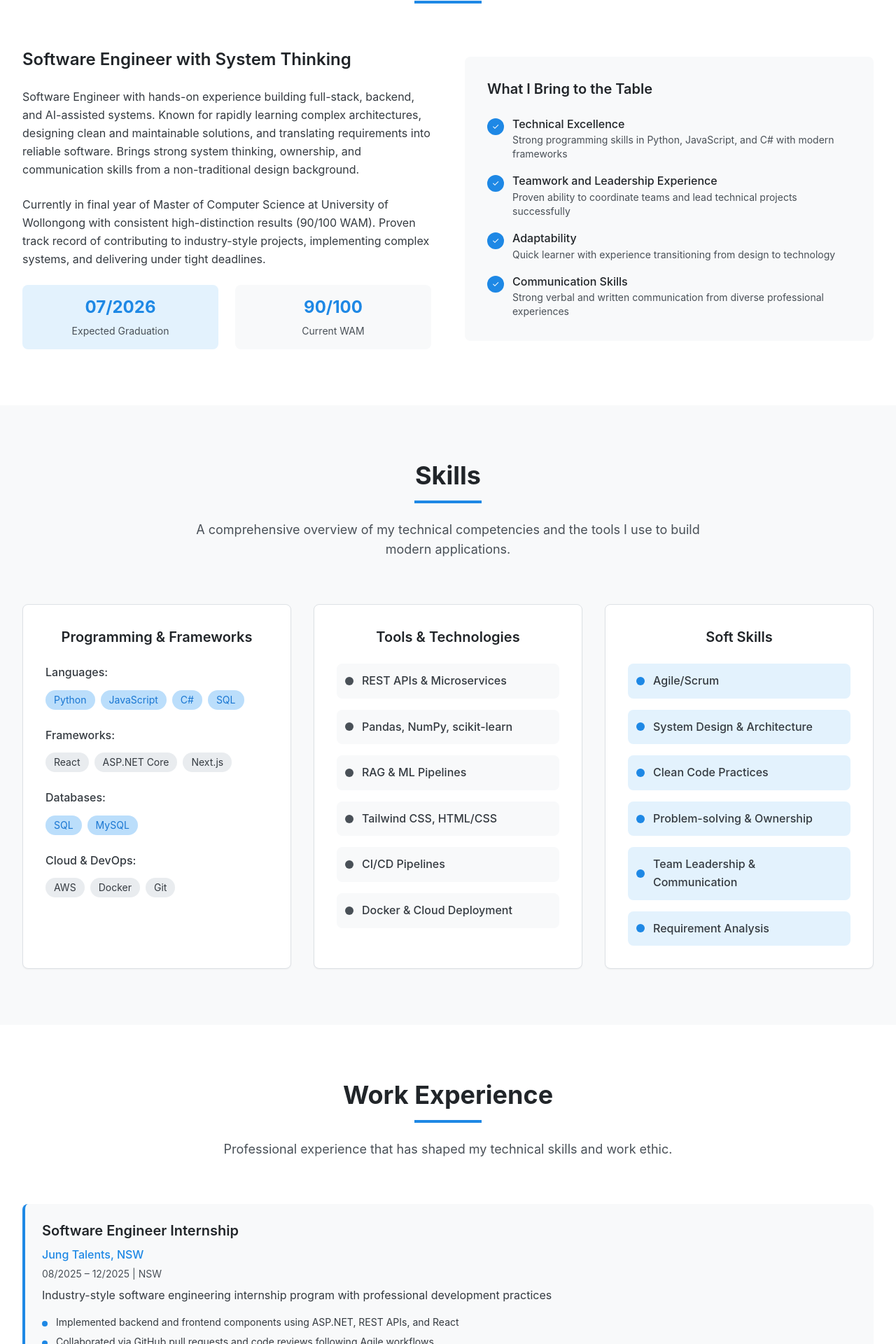
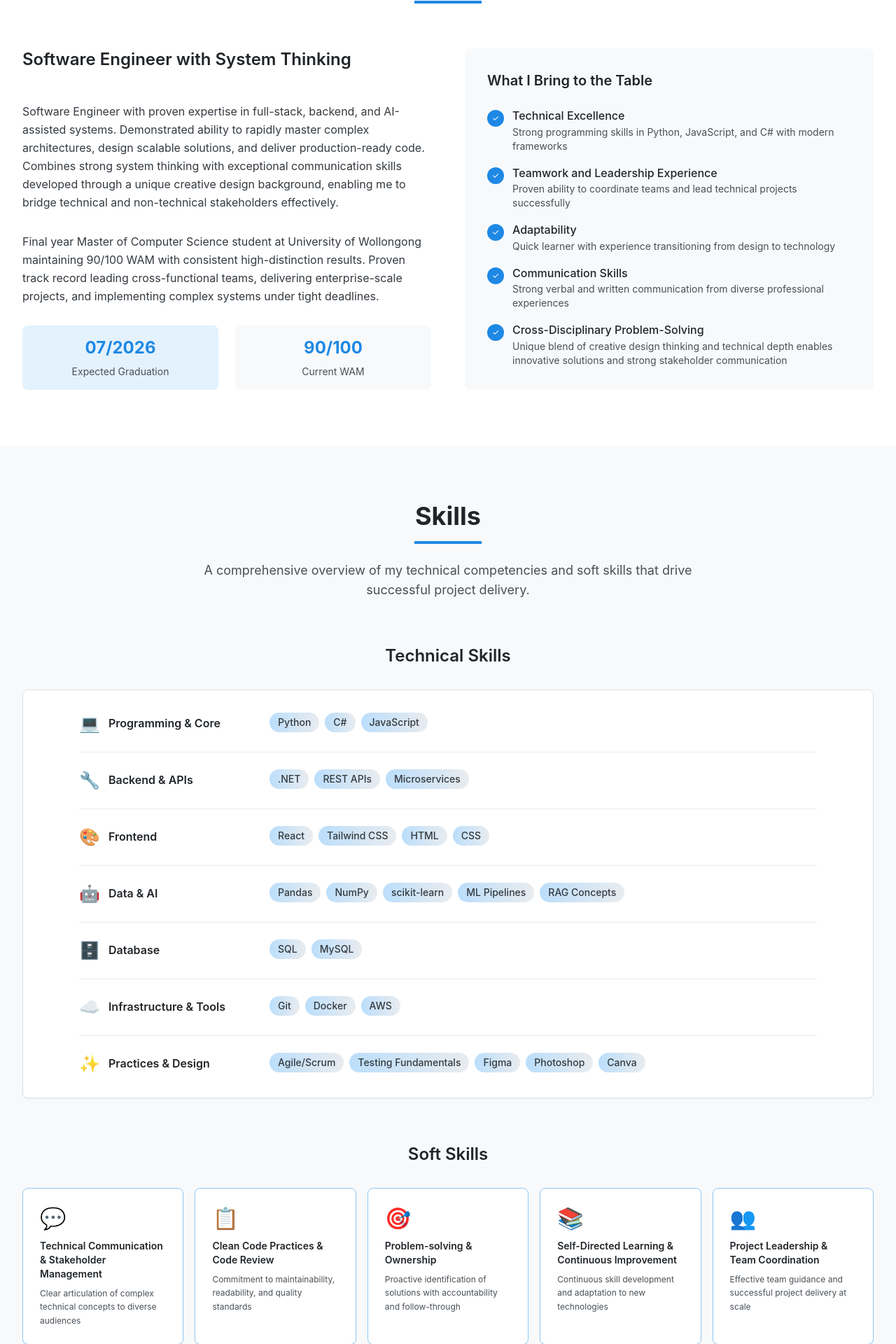
Before and after one commit to id-nynt/250020_Profile-Web, a Next.js app in the folder frontend/: page / in a window 1280 px wide. Shown: the part 1000-2920 px from the top of the page at 70% size. Built offline with nearby package versions, Linux system fonts and the light colour scheme.

Commit message:
260203_Update contents

```diff
--- a/frontend/src/components/About.tsx
+++ b/frontend/src/components/About.tsx
@@ -9,26 +9,26 @@ const About = () => {
           <div className="w-24 h-1 bg-accent-600 mx-auto"></div>
         </div>
 
-        <div className="grid grid-cols-1 lg:grid-cols-2 gap-12 items-center">
-          <div className="space-y-6">
+        <div className="grid grid-cols-1 lg:grid-cols-2 gap-12">
+          <div className="flex flex-col justify-between">
             <h3 className="text-2xl font-semibold text-primary-800 mb-4">
               Software Engineer with System Thinking
             </h3>
 
             <p className="text-primary-700 leading-relaxed">
-              Software Engineer with hands-on experience building full-stack, backend, and AI-assisted systems.
-              Known for rapidly learning complex architectures, designing clean and maintainable solutions, and translating
-              requirements into reliable software. Brings strong system thinking, ownership, and communication skills
-              from a non-traditional design background.
+              Software Engineer with proven expertise in full-stack, backend, and AI-assisted systems.
+              Demonstrated ability to rapidly master complex architectures, design scalable solutions, and deliver production-ready code.
+              Combines strong system thinking with exceptional communication skills developed through a unique creative design background,
+              enabling me to bridge technical and non-technical stakeholders effectively.
             </p>
 
             <p className="text-primary-700 leading-relaxed">
-              Currently in final year of Master of Computer Science at University of Wollongong with consistent
-              high-distinction results (90/100 WAM). Proven track record of contributing to industry-style projects,
-              implementing complex systems, and delivering under tight deadlines.
+              Final year Master of Computer Science student at University of Wollongong maintaining 90/100 WAM with consistent
+              high-distinction results. Proven track record leading cross-functional teams, delivering enterprise-scale projects,
+              and implementing complex systems under tight deadlines.
             </p>
 
-            <div className="grid grid-cols-2 gap-6 mt-8">
+            <div className="grid grid-cols-2 gap-6">
               <div className="text-center p-4 bg-accent-50 rounded-lg">
                 <div className="text-2xl font-bold text-accent-600 mb-2">07/2026</div>
                 <div className="text-sm text-primary-600">Expected Graduation</div>
@@ -40,7 +40,7 @@ const About = () => {
             </div>
           </div>
 
-          <div className="bg-primary-50 rounded-lg p-8">
+          <div className="bg-primary-50 rounded-lg p-8 flex flex-col">
             <h3 className="text-xl font-semibold text-primary-800 mb-6">
               What I Bring to the Table
             </h3>
@@ -85,6 +85,16 @@ const About = () => {
                   <p className="text-primary-600 text-sm">Strong verbal and written communication from diverse professional experiences</p>
                 </div>
               </div>
+
+              <div className="flex items-start space-x-3">
+                <div className="w-6 h-6 bg-accent-600 rounded-full flex items-center justify-center flex-shrink-0 mt-1">
+                  <span className="text-white text-xs">✓</span>
+                </div>
+                <div>
+                  <h4 className="font-medium text-primary-800">Cross-Disciplinary Problem-Solving</h4>
+                  <p className="text-primary-600 text-sm">Unique blend of creative design thinking and technical depth enables innovative solutions and strong stakeholder communication</p>
+                </div>
+              </div>
             </div>
           </div>
         </div>
--- a/frontend/src/components/Experience.tsx
+++ b/frontend/src/components/Experience.tsx
@@ -4,19 +4,19 @@ const Experience = () => {
       title: 'Pulse Volunteer',
       organization: 'University of Wollongong',
       period: '08/2024 – Current',
-      description: 'Supporting peers by organizing workshops and campus-wide activities, fostering collaboration and communication skills.'
+      description: 'Supporting peers through workshop organization and campus-wide activities, fostering collaboration and building communication skills.'
+    },
+    {
+      title: 'Course Team Leader',
+      organization: 'TCS Sydney Marathon presented by ASICS',
+      period: '09/2024',
+      description: 'Led volunteer team coordination, demonstrating project leadership and organizational capabilities.'
     },
     {
       title: 'CREG Volunteer',
       organization: 'Corrimal Rotary Environment Group',
       period: '08/2024 – 02/2025',
-      description: 'Collaborated on environmental cleanup initiatives, demonstrating teamwork and organizational skills.'
-    },
-    {
-      title: 'Course Team Leader',
-      organization: 'TCS Sydney Marathon presented by ASICS',
-      period: '09/2024',
-      description: 'Coordinated volunteer teams, showcasing leadership and planning capabilities.'
+      description: 'Collaborated on environmental initiatives, demonstrating teamwork and community commitment.'
     }
   ]
 
--- a/frontend/src/components/Skills.tsx
+++ b/frontend/src/components/Skills.tsx
@@ -1,27 +1,69 @@
 const Skills = () => {
-  const programmingFrameworks = {
-    languages: ['Python', 'JavaScript', 'C#', 'SQL'],
-    frameworks: ['React', 'ASP.NET Core', 'Next.js'],
-    databases: ['SQL', 'MySQL'],
-    cloudDevOps: ['AWS', 'Docker', 'Git']
+  // Technical Skills organized by category with icons
+  const technicalSkills = [
+    {
+      category: 'Programming & Core',
+      icon: '💻',
+      skills: ['Python', 'C#', 'JavaScript']
+    },
+    {
+      category: 'Backend & APIs',
+      icon: '🔧',
+      skills: ['.NET', 'REST APIs', 'Microservices']
+    },
+    {
+      category: 'Frontend',
+      icon: '🎨',
+      skills: ['React', 'Tailwind CSS', 'HTML', 'CSS']
+    },
+    {
+      category: 'Data & AI',
+      icon: '🤖',
+      skills: ['Pandas', 'NumPy', 'scikit-learn', 'ML Pipelines', 'RAG Concepts']
+    },
+    {
+      category: 'Database',
+      icon: '🗄️',
+      skills: ['SQL', 'MySQL']
+    },
+    {
+      category: 'Infrastructure & Tools',
+      icon: '☁️',
+      skills: ['Git', 'Docker', 'AWS']
+    },
+    {
+      category: 'Practices & Design',
+      icon: '✨',
+      skills: ['Agile/Scrum', 'Testing Fundamentals', 'Figma', 'Photoshop', 'Canva']
     }
-
-  const toolsTechnologies = [
-    'REST APIs & Microservices',
-    'Pandas, NumPy, scikit-learn',
-    'RAG & ML Pipelines',
-    'Tailwind CSS, HTML/CSS',
-    'CI/CD Pipelines',
-    'Docker & Cloud Deployment'
   ]
 
   const softSkills = [
-    'Agile/Scrum',
-    'System Design & Architecture',
-    'Clean Code Practices',
-    'Problem-solving & Ownership',
-    'Team Leadership & Communication',
-    'Requirement Analysis'
+    {
+      icon: '💬',
+      title: 'Technical Communication & Stakeholder Management',
+      description: 'Clear articulation of complex technical concepts to diverse audiences'
+    },
+    {
+      icon: '📋',
+      title: 'Clean Code Practices & Code Review',
+      description: 'Commitment to maintainability, readability, and quality standards'
+    },
+    {
+      icon: '🎯',
+      title: 'Problem-solving & Ownership',
+      description: 'Proactive identification of solutions with accountability and follow-through'
+    },
+    {
+      icon: '📚',
+      title: 'Self-Directed Learning & Continuous Improvement',
+      description: 'Continuous skill development and adaptation to new technologies'
+    },
+    {
+      icon: '👥',
+      title: 'Project Leadership & Team Coordination',
+      description: 'Effective team guidance and successful project delivery at scale'
+    }
   ]
 
   return (
@@ -33,86 +75,59 @@ const Skills = () => {
           </h2>
           <div className="w-24 h-1 bg-accent-600 mx-auto mb-6"></div>
           <p className="text-lg text-primary-600 max-w-3xl mx-auto">
-            A comprehensive overview of my technical competencies and the tools I use to build modern applications.
+            A comprehensive overview of my technical competencies and soft skills that drive successful project delivery.
           </p>
         </div>
 
-        <div className="grid grid-cols-1 lg:grid-cols-3 gap-8">
-          {/* Programming & Frameworks */}
-          <div className="bg-white rounded-lg p-8 shadow-sm border border-primary-200">
-            <h3 className="text-xl font-semibold text-primary-800 mb-6 text-center">
-              Programming & Frameworks
+        {/* Technical Skills Section */}
+        <div className="mb-16">
+          <h3 className="text-2xl font-semibold text-primary-800 mb-8 text-center">
+            Technical Skills
           </h3>
+          <div className="bg-white rounded-lg py-8 px-20 shadow-sm border border-primary-200">
             <div className="space-y-6">
-              <div>
-                <h4 className="font-medium text-primary-700 mb-3">Languages:</h4>
+              {technicalSkills.map((skillGroup, index) => (
+                <div key={index} className="grid grid-cols-[240px_1fr] gap-8 items-start pb-6 border-b border-primary-100 last:border-b-0 last:pb-0">
+                  <div className="flex items-center gap-3">
+                    <span className="text-2xl">{skillGroup.icon}</span>
+                    <h4 className="font-semibold text-primary-800">{skillGroup.category}</h4>
+                  </div>
                   <div className="flex flex-wrap gap-2">
-                  {programmingFrameworks.languages.map((lang, index) => (
-                    <span key={index} className="px-3 py-1 bg-accent-100 text-accent-700 rounded-full text-sm">{lang}</span>
+                    {skillGroup.skills.map((skill, skillIndex) => (
+                      <span
+                        key={skillIndex}
+                        className="px-3 py-1 bg-gradient-to-r from-accent-100 to-primary-100 text-primary-700 rounded-full text-sm font-medium hover:from-accent-200 hover:to-primary-200 transition-all"
+                      >
+                        {skill}
+                      </span>
                     ))}
                   </div>
                 </div>
-              <div>
-                <h4 className="font-medium text-primary-700 mb-3">Frameworks:</h4>
-                <div className="flex flex-wrap gap-2">
-                  {programmingFrameworks.frameworks.map((framework, index) => (
-                    <span key={index} className="px-3 py-1 bg-primary-100 text-primary-700 rounded-full text-sm">{framework}</span>
-                  ))}
-                </div>
-              </div>
-              <div>
-                <h4 className="font-medium text-primary-700 mb-3">Databases:</h4>
-                <div className="flex flex-wrap gap-2">
-                  {programmingFrameworks.databases.map((db, index) => (
-                    <span key={index} className="px-3 py-1 bg-accent-100 text-accent-700 rounded-full text-sm">{db}</span>
-                  ))}
-                </div>
-              </div>
-              <div>
-                <h4 className="font-medium text-primary-700 mb-3">Cloud & DevOps:</h4>
-                <div className="flex flex-wrap gap-2">
-                  {programmingFrameworks.cloudDevOps.map((tool, index) => (
-                    <span key={index} className="px-3 py-1 bg-primary-100 text-primary-700 rounded-full text-sm">{tool}</span>
               ))}
             </div>
           </div>
         </div>
-          </div>
 
-          {/* Tools & Technologies */}
-          <div className="bg-white rounded-lg p-8 shadow-sm border border-primary-200">
-            <h3 className="text-xl font-semibold text-primary-800 mb-6 text-center">
-              Tools & Technologies
-            </h3>
-            <div className="space-y-4">
-              {toolsTechnologies.map((tool, index) => (
-                <div
-                  key={index}
-                  className="flex items-center p-3 bg-primary-50 rounded-lg hover:bg-primary-100 transition-colors"
-                >
-                  <div className="w-3 h-3 bg-primary-600 rounded-full mr-3"></div>
-                  <span className="text-primary-700 font-medium">{tool}</span>
-                </div>
-              ))}
-            </div>
-          </div>
-
-          {/* Soft Skills */}
-          <div className="bg-white rounded-lg p-8 shadow-sm border border-primary-200">
-            <h3 className="text-xl font-semibold text-primary-800 mb-6 text-center">
+        {/* Soft Skills Section */}
+        <div>
+          <h3 className="text-2xl font-semibold text-primary-800 mb-8 text-center">
             Soft Skills
           </h3>
-            <div className="space-y-4">
+          <div className="grid grid-cols-1 md:grid-cols-2 lg:grid-cols-5 gap-4">
             {softSkills.map((skill, index) => (
               <div
                 key={index}
-                  className="flex items-center p-3 bg-accent-50 rounded-lg hover:bg-accent-100 transition-colors"
+                className="bg-white rounded-lg p-6 shadow-sm border border-accent-200 hover:shadow-md transition-shadow"
               >
-                  <div className="w-3 h-3 bg-accent-600 rounded-full mr-3"></div>
-                  <span className="text-primary-700 font-medium">{skill}</span>
+                <div className="text-3xl mb-3">{skill.icon}</div>
+                <h4 className="font-semibold text-primary-800 mb-2 text-sm">
+                  {skill.title}
+                </h4>
+                <p className="text-primary-600 text-xs leading-relaxed">
+                  {skill.description}
+                </p>
               </div>
             ))}
-            </div>
           </div>
         </div>
       </div>
```
Also changed, not shown: 1 other file (tests, documents, lock files or other folders). Lines whose indentation alone changed are shown as unchanged.
